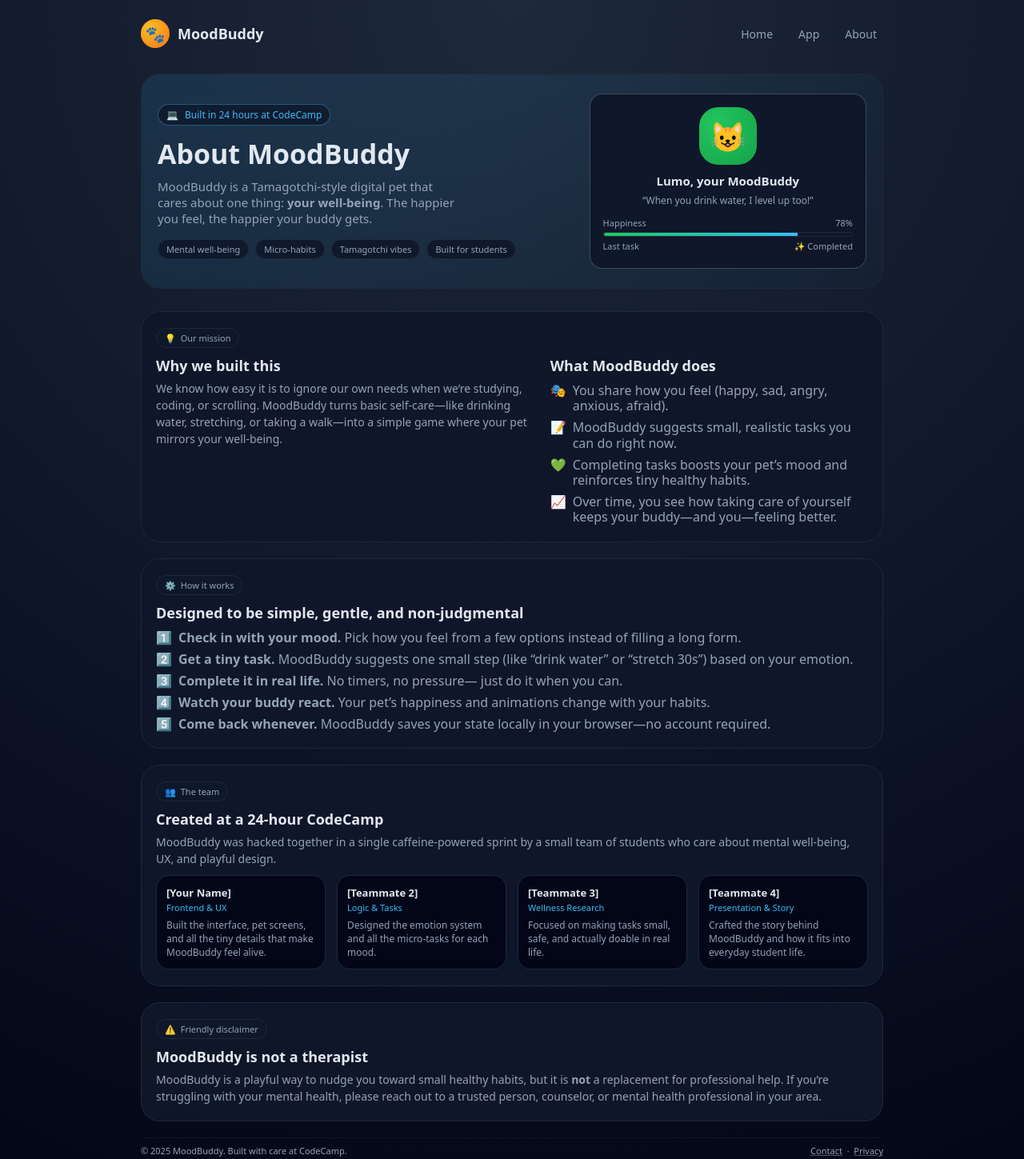
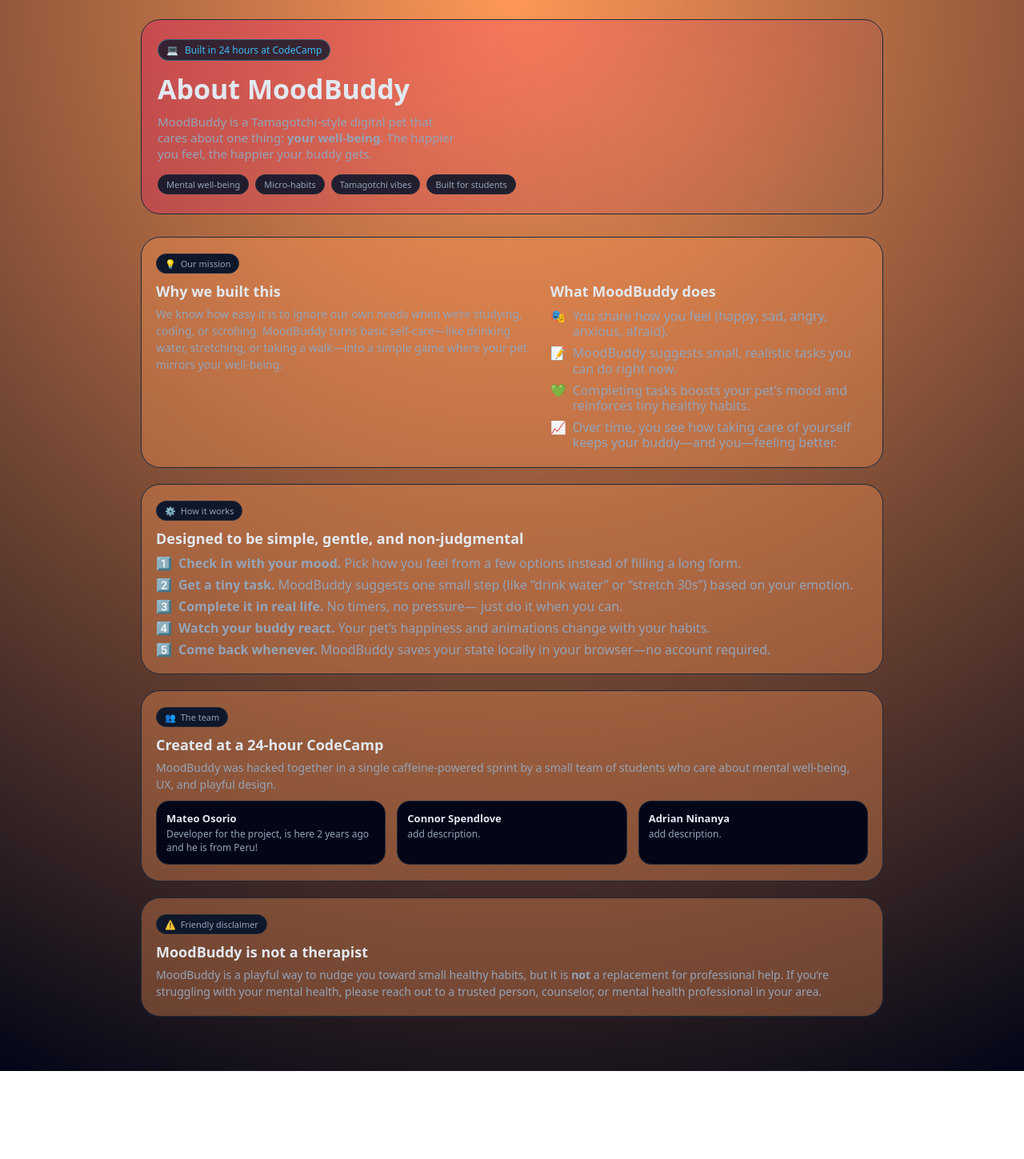
Before and after one commit to ConnorSpendlove/Code_Camp, a plain HTML site: page about.html in a window 1280 px wide. Shown: the whole page at 80% size. After the commit the page ends 1339 px from the top, so only its background shows below. Drawn offline with Linux system fonts and the light colour scheme.

Commit message:
updated_about

```diff
--- a/about.html
+++ b/about.html
@@ -27,7 +27,7 @@
     body {
       font-family: system-ui, -apple-system, BlinkMacSystemFont, "Segoe UI",
         sans-serif;
-      background: radial-gradient(circle at top, #1e293b, #020617);
+      background: radial-gradient(circle at top, #ff9757, #020617);
       color: var(--text);
       min-height: 100vh;
     }
@@ -43,12 +43,6 @@
       padding: 24px 16px 48px;
     }
 
-    header {
-      display: flex;
-      align-items: center;
-      justify-content: space-between;
-      margin-bottom: 32px;
-    }
 
     .logo {
       display: flex;
@@ -93,7 +87,7 @@
     .hero {
       background: linear-gradient(
         135deg,
-        rgba(56, 189, 248, 0.12),
+        rgba(232, 32, 95, 0.425), /* jij*/
         rgba(56, 189, 248, 0.02)
       );
       border-radius: var(--radius-xl);
@@ -101,7 +95,7 @@
       padding: 24px 20px;
       margin-bottom: 28px;
       display: grid;
-      grid-template-columns: minmax(0, 3fr) minmax(0, 2fr);
+      grid-template-columns: minmax(0, 1fr);
       gap: 20px;
       align-items: center;
     }
@@ -118,7 +112,7 @@
       gap: 8px;
       font-size: 12px;
       color: var(--accent);
-      background: rgba(15, 23, 42, 0.8);
+      background: rgba(15, 23, 42, 0.8); /*nnn*/
       border-radius: 999px;
       border: 1px solid rgba(56, 189, 248, 0.4);
       padding: 4px 10px;
@@ -147,67 +141,8 @@
       color: var(--text-muted);
     }
 
-    .hero-pet-card {
-      background: rgba(15, 23, 42, 0.95);
-      border-radius: var(--radius-lg);
-      border: 1px solid rgba(148, 163, 184, 0.35);
-      padding: 16px;
-      text-align: center;
-    }
-
-    .pet-avatar {
-      width: 72px;
-      height: 72px;
-      border-radius: 24px;
-      margin: 0 auto 10px;
-      background: radial-gradient(circle at 30% 30%, #22c55e, #16a34a);
-      display: flex;
-      align-items: center;
-      justify-content: center;
-      font-size: 36px;
-    }
-
-    .pet-name {
-      font-weight: 600;
-      font-size: 15px;
-      margin-bottom: 6px;
-    }
-
-    .pet-caption {
-      font-size: 12px;
-      color: var(--text-muted);
-      margin-bottom: 12px;
-    }
-
-    .pet-status-row {
-      display: flex;
-      justify-content: space-between;
-      align-items: center;
-      font-size: 11px;
-      color: var(--text-muted);
-      margin-bottom: 4px;
-    }
-
-    .pet-bar {
-      position: relative;
-      width: 100%;
-      height: 6px;
-      border-radius: 999px;
-      background: rgba(15, 23, 42, 1);
-      overflow: hidden;
-      border: 1px solid #1e293b;
-      margin-bottom: 4px;
-    }
-
-    .pet-bar-fill {
-      position: absolute;
-      inset: 0;
-      width: 78%;
-      background: linear-gradient(90deg, #22c55e, #38bdf8);
-    }
-
     .section {
-      background: rgba(15, 23, 42, 0.95);
+      background: #ff97575a; /*e*/
       border-radius: var(--radius-xl);
       border: 1px solid var(--border);
       padding: 20px 18px;
@@ -299,37 +234,12 @@
       color: var(--text-muted);
     }
 
-    footer {
-      padding-top: 8px;
-      font-size: 11px;
-      color: var(--text-muted);
-      display: flex;
-      justify-content: space-between;
-      gap: 10px;
-      border-top: 1px solid rgba(15, 23, 42, 0.8);
-      margin-top: 10px;
-    }
-
-    footer a {
-      text-decoration: underline;
-      text-decoration-color: rgba(148, 163, 184, 0.5);
-    }
-
     @media (max-width: 720px) {
-      header {
-        flex-direction: column;
-        align-items: flex-start;
-        gap: 12px;
-      }
 
       nav {
         width: 100%;
         justify-content: flex-start;
         overflow-x: auto;
-      }
-
-      .hero {
-        grid-template-columns: minmax(0, 1fr);
       }
 
       .section-grid {
@@ -341,23 +251,11 @@
       }
     }
   </style>
+
 </head>
 <body>
   <div class="page">
-    <header>
-      <div class="logo">
-        <div class="logo-icon" aria-hidden="true">🐾</div>
-        <div class="logo-text">MoodBuddy</div>
-      </div>
-      <nav aria-label="Main navigation">
-        <a href="index.html">Home</a>
-        <a href="app.html">App</a>
-        <a href="about.html">About</a>
-      </nav>
-    </header>
-
     <main>
-      <!-- Hero / Intro -->
         <section class="hero">
             <div>
               <div class="hero-badge">
@@ -377,27 +275,6 @@
                 <div class="hero-tag">Built for students</div>
               </div>
             </div>
-
-        <aside class="hero-pet-card" aria-label="Example pet status card">
-          <div class="pet-avatar" aria-hidden="true">😺</div>
-          <div class="pet-name">Lumo, your MoodBuddy</div>
-          <div class="pet-caption">
-            “When you drink water, I level up too!”
-          </div>
-
-          <div class="pet-status-row">
-            <span>Happiness</span>
-            <span>78%</span>
-          </div>
-          <div class="pet-bar">
-            <div class="pet-bar-fill"></div>
-          </div>
-
-          <div class="pet-status-row">
-            <span>Last task</span>
-            <span>✨ Completed</span>
-          </div>
-        </aside>
           </section>
 
       <!-- Mission & Idea -->
@@ -511,35 +388,23 @@
 
         <div class="team-grid">
           <article class="team-card">
-            <div class="team-name">[Your Name]</div>
-            <div class="team-role">Frontend & UX</div>
+            <div class="team-name">Mateo Osorio</div>
             <div class="team-note">
-              Built the interface, pet screens, and all the tiny details that
-              make MoodBuddy feel alive.
+              Developer for the project, is here 2 years ago and he is from Peru!
             </div>
           </article>
           <article class="team-card">
-            <div class="team-name">[Teammate 2]</div>
-            <div class="team-role">Logic & Tasks</div>
+            <div class="team-name">Connor Spendlove</div>
             <div class="team-note">
-              Designed the emotion system and all the micro-tasks for each mood.
+              add description.
             </div>
           </article>
           <article class="team-card">
-            <div class="team-name">[Teammate 3]</div>
-            <div class="team-role">Wellness Research</div>
+            <div class="team-name">Adrian Ninanya</div>
             <div class="team-note">
-              Focused on making tasks small, safe, and actually doable in real
-              life.
+                add description.
             </div>
           </article>
-          <article class="team-card">
-            <div class="team-name">[Teammate 4]</div>
-            <div class="team-role">Presentation & Story</div>
-            <div class="team-note">
-              Crafted the story behind MoodBuddy and how it fits into everyday
-              student life.
-            </div>
           </article>
         </div>
       </section>
@@ -559,20 +424,9 @@
         </p>
       </section>
     </main>
-
-    <footer>
-      <span>© <span id="year"></span> MoodBuddy. Built with care at CodeCamp.</span>
-      <span>
-        <a href="mailto:hello@example.com">Contact</a>
-        &nbsp;·&nbsp;
-        <a href="#">Privacy</a>
-      </span>
-    </footer>
   </div>
 
   <script>
-    // Simple current year in footer
-    document.getElementById("year").textContent = new Date().getFullYear();
   </script>
 </body>
 </html>
--- a/styles/styles.css
+++ b/styles/styles.css
@@ -1,6 +1,6 @@
 body {
   font-family: Arial, sans-serif;
-  background: #ff9756;
+  background: hwb(23 34% 0%);
   display: flex;
   flex-direction: column;
   align-items: center;
```
Lines whose indentation alone changed are shown as unchanged.
